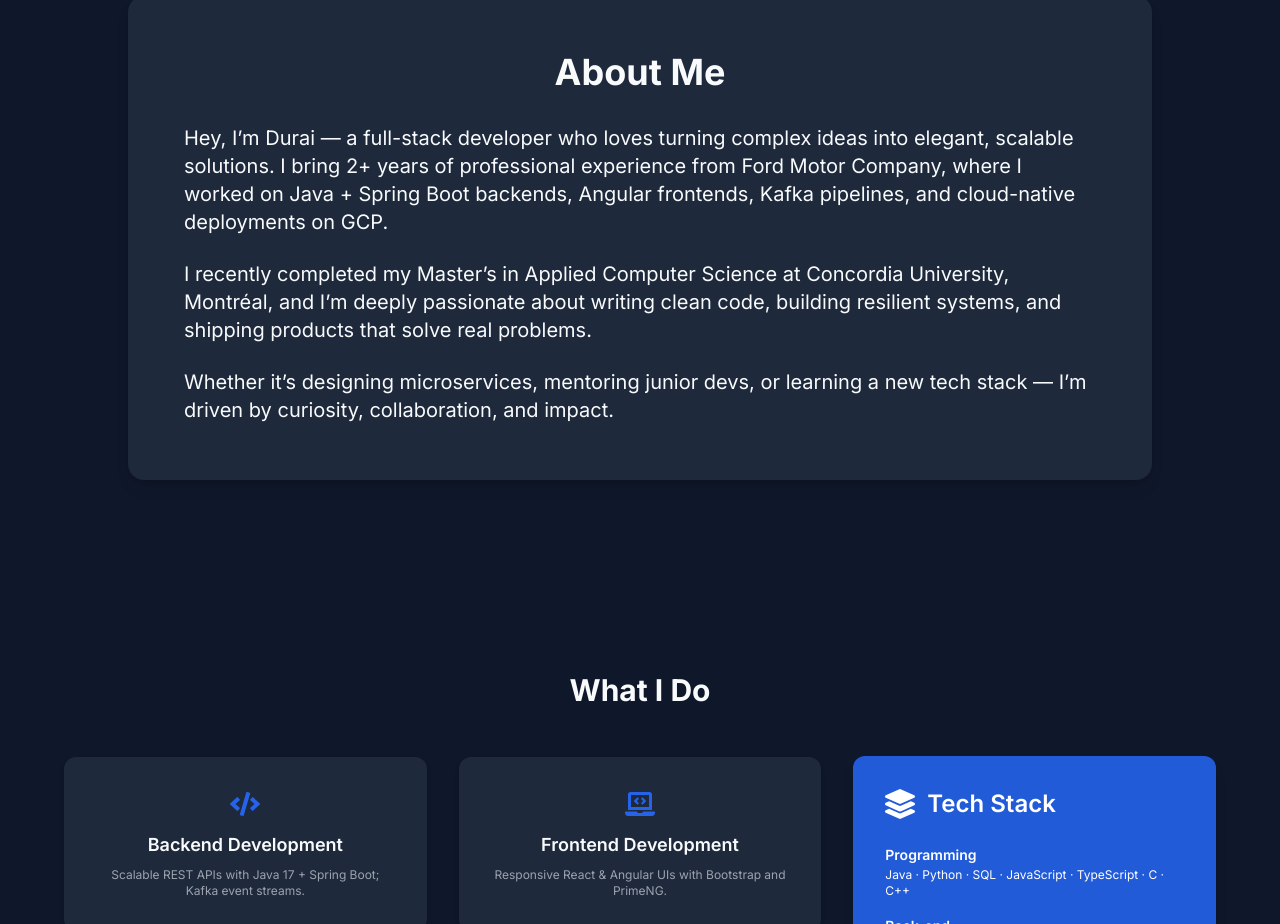
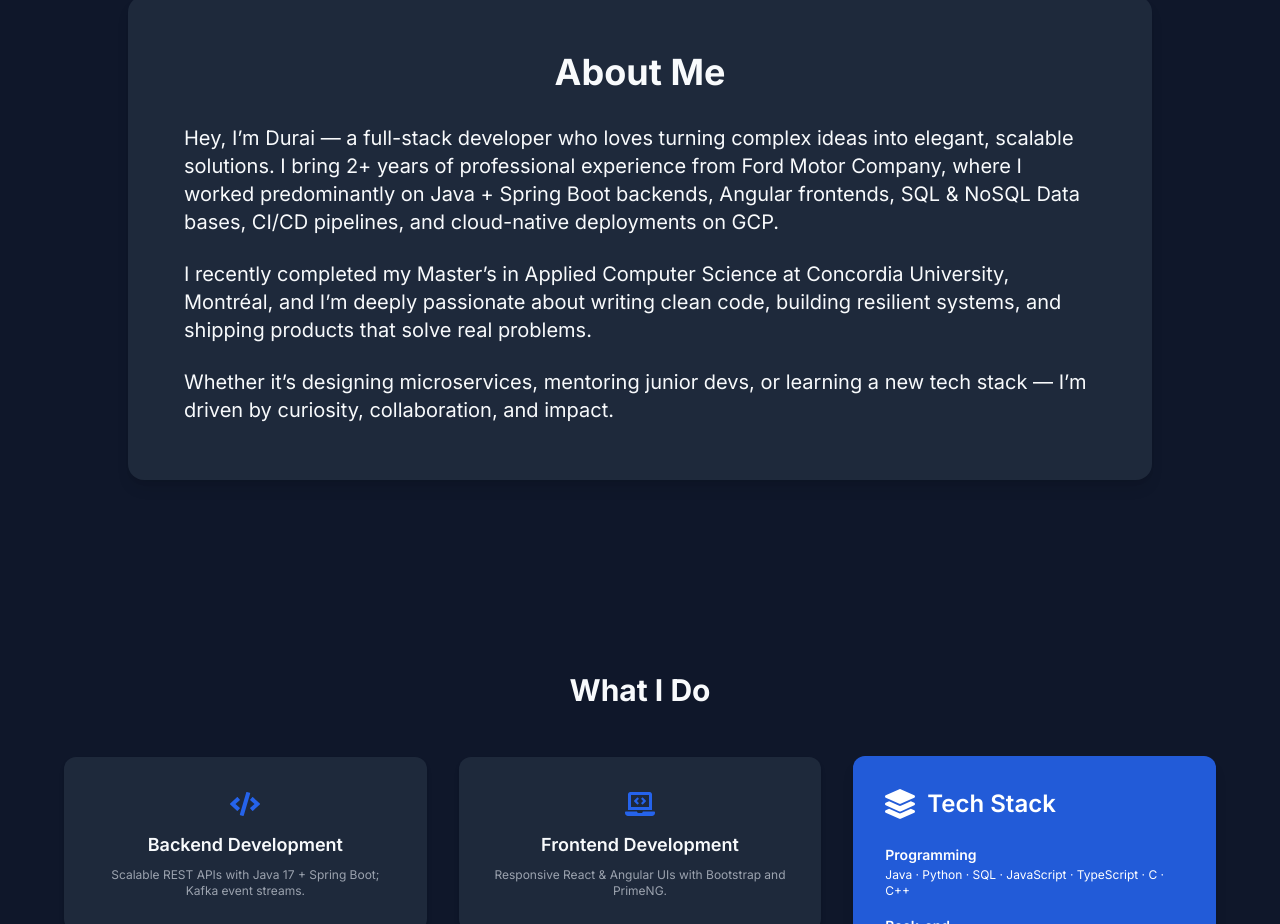
Before and after one commit to sankardurai17/my-portfolio, a React (Vite) app: page / in a window 1280 px wide. Shown: the part 980-1904 px from the top of the page. Built offline with nearby package versions, Linux system fonts and the light colour scheme.

Commit message:
Updated About section

```diff
--- a/src/components/About.tsx
+++ b/src/components/About.tsx
@@ -17,8 +17,8 @@ export default function About() {
 
         <p className="text-lg md:text-xl leading-relaxed">
           Hey, I’m Durai — a full-stack developer who loves turning complex ideas into elegant, scalable solutions.
-          I bring 2+ years of professional experience from Ford Motor Company, where I worked on Java + Spring Boot backends,
-          Angular frontends, Kafka pipelines, and cloud-native deployments on GCP.
+          I bring 2+ years of professional experience from Ford Motor Company, where I worked predominantly on Java + Spring Boot backends,
+          Angular frontends, SQL & NoSQL Data bases, CI/CD pipelines, and cloud-native deployments on GCP.
         </p>
 
         <p className="text-lg md:text-xl leading-relaxed mt-6">
```
